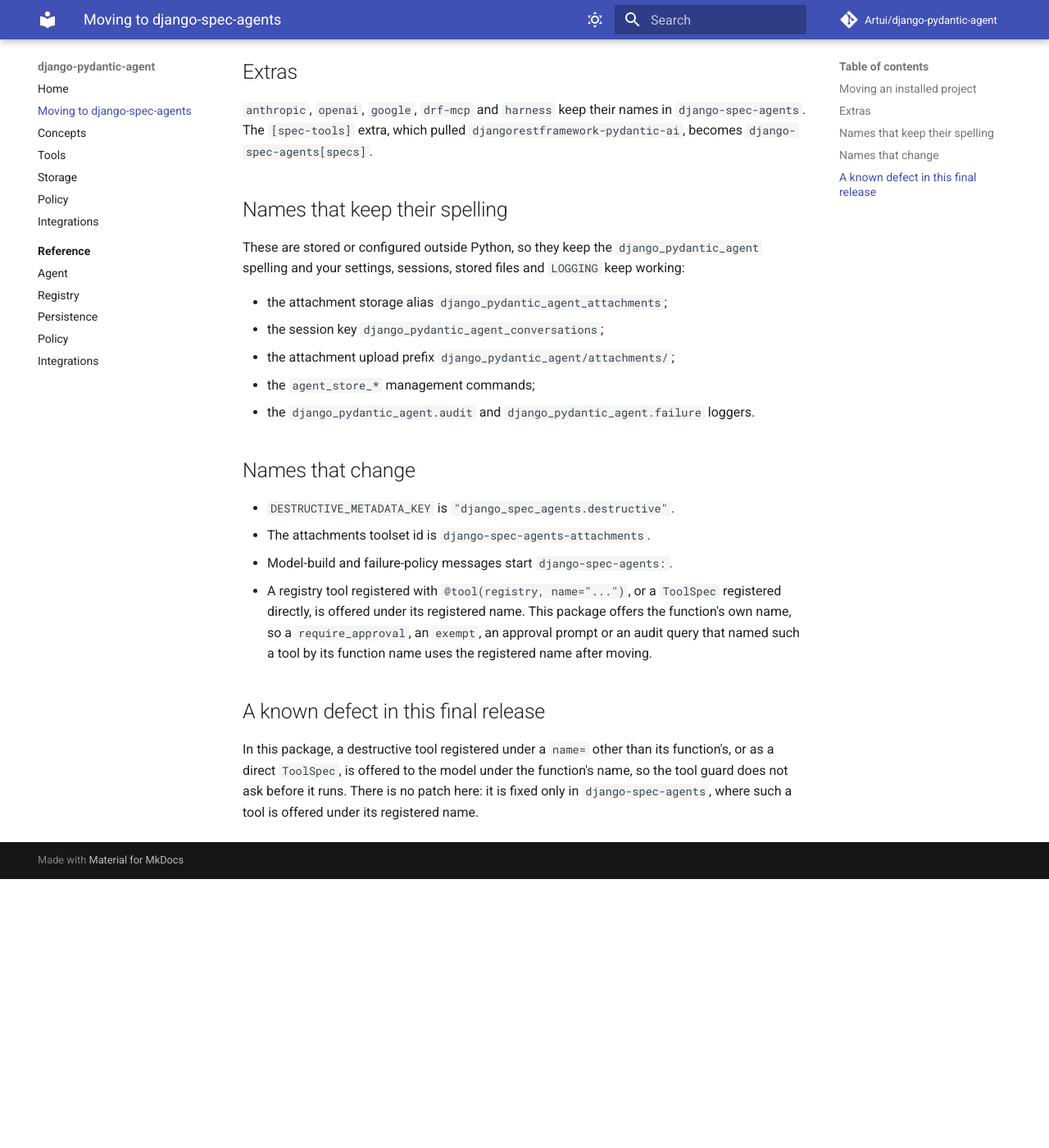
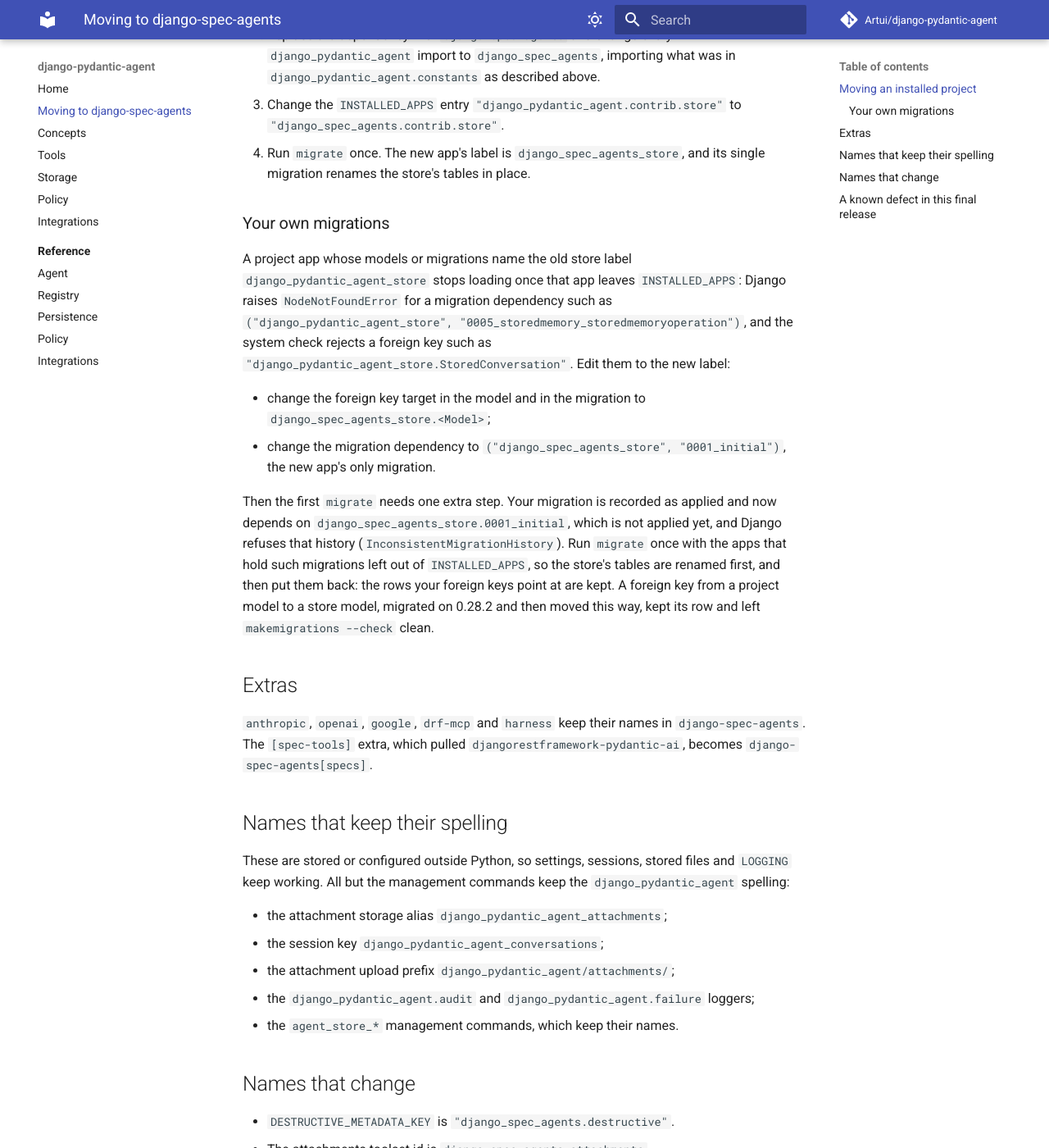
Before and after one commit to Artui/django-pydantic-agent, an MkDocs documentation site: the page built from docs/moving.md, in a window 1280 px wide and 1400 px high, scrolled down 695 px. Shown: the whole window at 82% size. Built offline with MkDocs 1.6.1 and Material for MkDocs 9.7.7, drawn with Linux system fonts in a browser that asks for light colours; comment, search, counter and statistics services are not loaded; before the commit the page ends 1767 px from its top, so only the background shows below that; some of the changed text lies outside the part shown.

Commit message:
Correct the moving page and the final-release notes
The enums and constants have no constants module to import from after moving,
the known defect applies only where the registered name differs from the
function's, and a project's own migrations naming the old store label need
editing. The renamed audit ContextVar, the registered-name effect on stored
tool_name queries and the description override are listed under names that
change, and the README license link is absolute so it resolves on PyPI.

Co-Authored-By: Claude Opus 5.5 <noreply@anthropic.com>

```diff
--- a/docs/moving.md
+++ b/docs/moving.md
@@ -9,17 +9,48 @@ import package is `django_spec_agents` and whose documentation is at
 the new root, so `django_pydantic_agent.contrib.store` is
 `django_spec_agents.contrib.store` and so on.
 
+One module did not carry over. `django_pydantic_agent.constants` is gone: the
+enums and constants live in one module each under `django_spec_agents.types`, and
+the names `ToolCategory`, `X_DESTRUCTIVE_KEY`, `X_CATEGORY_KEY`, `X_CONFIRM_KEY`,
+`X_SUMMARY_KEY` and `DESTRUCTIVE_METADATA_KEY` keep their spelling and are
+imported from the `django_spec_agents` root. `ATTACHMENT_STORAGE_ALIAS` is not a
+root export; import it from `django_spec_agents.types.attachment_storage_alias`.
+
 ## Moving an installed project
 
-1. Run `migrate` on this release, `django-pydantic-agent` 0.28.3, first. The new store's migration renames this package's store tables
-   in place and needs all of this package's own store migrations applied before
-   it runs.
+1. Run `migrate` on this release, `django-pydantic-agent` 0.28.3, first. The new
+   store's migration renames this package's store tables in place and needs all
+   of this package's own store migrations applied before it runs.
 2. Replace the dependency with `django-spec-agents` and change every
-   `django_pydantic_agent` import to `django_spec_agents`.
+   `django_pydantic_agent` import to `django_spec_agents`, importing what was in
+   `django_pydantic_agent.constants` as described above.
 3. Change the `INSTALLED_APPS` entry `"django_pydantic_agent.contrib.store"` to
    `"django_spec_agents.contrib.store"`.
 4. Run `migrate` once. The new app's label is `django_spec_agents_store`, and its
    single migration renames the store's tables in place.
+
+### Your own migrations
+
+A project app whose models or migrations name the old store label
+`django_pydantic_agent_store` stops loading once that app leaves
+`INSTALLED_APPS`: Django raises `NodeNotFoundError` for a migration dependency
+such as `("django_pydantic_agent_store", "0005_storedmemory_storedmemoryoperation")`,
+and the system check rejects a foreign key such as
+`"django_pydantic_agent_store.StoredConversation"`. Edit them to the new label:
+
+- change the foreign key target in the model and in the migration to
+  `django_spec_agents_store.<Model>`;
+- change the migration dependency to `("django_spec_agents_store", "0001_initial")`,
+  the new app's only migration.
+
+Then the first `migrate` needs one extra step. Your migration is recorded as
+applied and now depends on `django_spec_agents_store.0001_initial`, which is not
+applied yet, and Django refuses that history
+(`InconsistentMigrationHistory`). Run `migrate` once with the apps that hold
+such migrations left out of `INSTALLED_APPS`, so the store's tables are renamed
+first, and then put them back: the rows your foreign keys point at are kept. A
+foreign key from a project model to a store model, migrated on 0.28.2 and then
+moved this way, kept its row and left `makemigrations --check` clean.
 
 ## Extras
 
@@ -29,31 +60,40 @@ the new root, so `django_pydantic_agent.contrib.store` is
 
 ## Names that keep their spelling
 
-These are stored or configured outside Python, so they keep the
-`django_pydantic_agent` spelling and your settings, sessions, stored files and
-`LOGGING` keep working:
+These are stored or configured outside Python, so settings, sessions, stored
+files and `LOGGING` keep working. All but the management commands keep the
+`django_pydantic_agent` spelling:
 
 - the attachment storage alias `django_pydantic_agent_attachments`;
 - the session key `django_pydantic_agent_conversations`;
 - the attachment upload prefix `django_pydantic_agent/attachments/`;
-- the `agent_store_*` management commands;
-- the `django_pydantic_agent.audit` and `django_pydantic_agent.failure` loggers.
+- the `django_pydantic_agent.audit` and `django_pydantic_agent.failure` loggers;
+- the `agent_store_*` management commands, which keep their names.
 
 ## Names that change
 
 - `DESTRUCTIVE_METADATA_KEY` is `"django_spec_agents.destructive"`.
 - The attachments toolset id is `django-spec-agents-attachments`.
+- The audit `ContextVar` is named `django_spec_agents.audit.execution`.
 - Model-build and failure-policy messages start `django-spec-agents: `.
 - A registry tool registered with `@tool(registry, name="...")`, or a `ToolSpec`
   registered directly, is offered under its registered name. This package offers
   the function's own name, so a `require_approval`, an `exempt`, an approval
-  prompt or an audit query that named such a tool by its function name uses the
-  registered name after moving.
+  prompt, an audit query or a query on the step store's `tool_name` that named
+  such a tool by its function name uses the registered name after moving.
+- A `description=` override reaches the model. This package drops it.
 
 ## A known defect in this final release
 
-In this package, a destructive tool registered under a `name=` other than its
-function's, or as a direct `ToolSpec`, is offered to the model under the
-function's name, so the tool guard does not ask before it runs. There is no
-patch here: it is fixed only in `django-spec-agents`, where such a tool is
-offered under its registered name.
+In this package, a destructive tool whose registered name differs from its
+function's name, through `@tool(name=)` or a `ToolSpec` registered directly, is
+offered to the model under the function's name, so the tool guard does not ask
+before it runs. The registry hands the agent the bare functions, which is also
+why a `description=` override is dropped. There is no patch here: it is fixed
+only in `django-spec-agents`, where such a tool is offered under its registered
+name.
+
+If you stay on 0.28.x for now, put the function's name in `require_approval`:
+that gates the tool, and the registered name does nothing there. Replace it with
+the registered name when you move, because after moving an entry left on the
+function name no longer matches.
```
Also changed, not shown: CHANGELOG.md (+30 -16 lines), README.md (+6 -4 lines).
